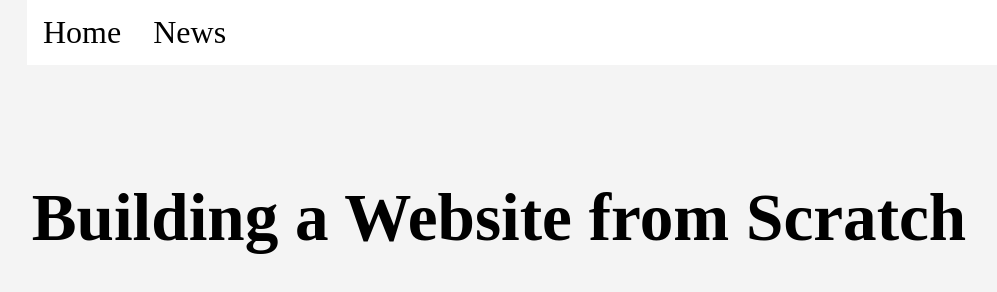
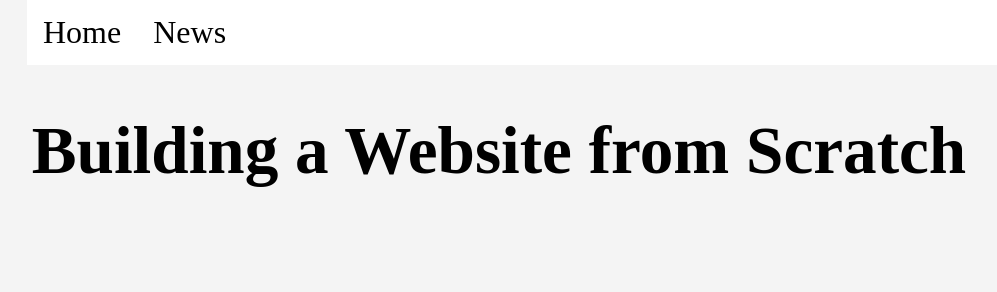
Before and after one commit to zadocangell/zadocangell.github.io, a plain HTML site: page index.html in a window 1280 px wide. Shown: the whole page, without its empty margins (141-1138 px from the left). Drawn offline with Linux system fonts and the light colour scheme; a web font is replaced by a local one.

Commit message:
Update index.html

```diff
--- a/index.html
+++ b/index.html
@@ -6,7 +6,7 @@
 <style>
 body {font-family: 'Moderustic'; padding-left:10em; padding-right:10em; word-break:normal;background-color:#f4f4f4;}
 h2 {font-size:1.6rem;}
-h1 {font-size:4.2rem; text-align:center; position:relative; top:2em}
+h1 {font-size:4.2rem; text-align:center; position:relative; top:1em}
 p {font-size:1.1rem;}
 nav {background-color:#ffffff;box-shadow:2.2rem 0px 2.2rem #f1f1f1; padding-left:0em;padding-right:0em;font-size:2.0rem;}
 ul {list-style-type: none;margin: 0;padding: 0;overflow: hidden;background-color: #ffffff;position: fixed;top: 0;width: 100%;font-size:2rem;padding-left:0;padding-right:0;}
```
